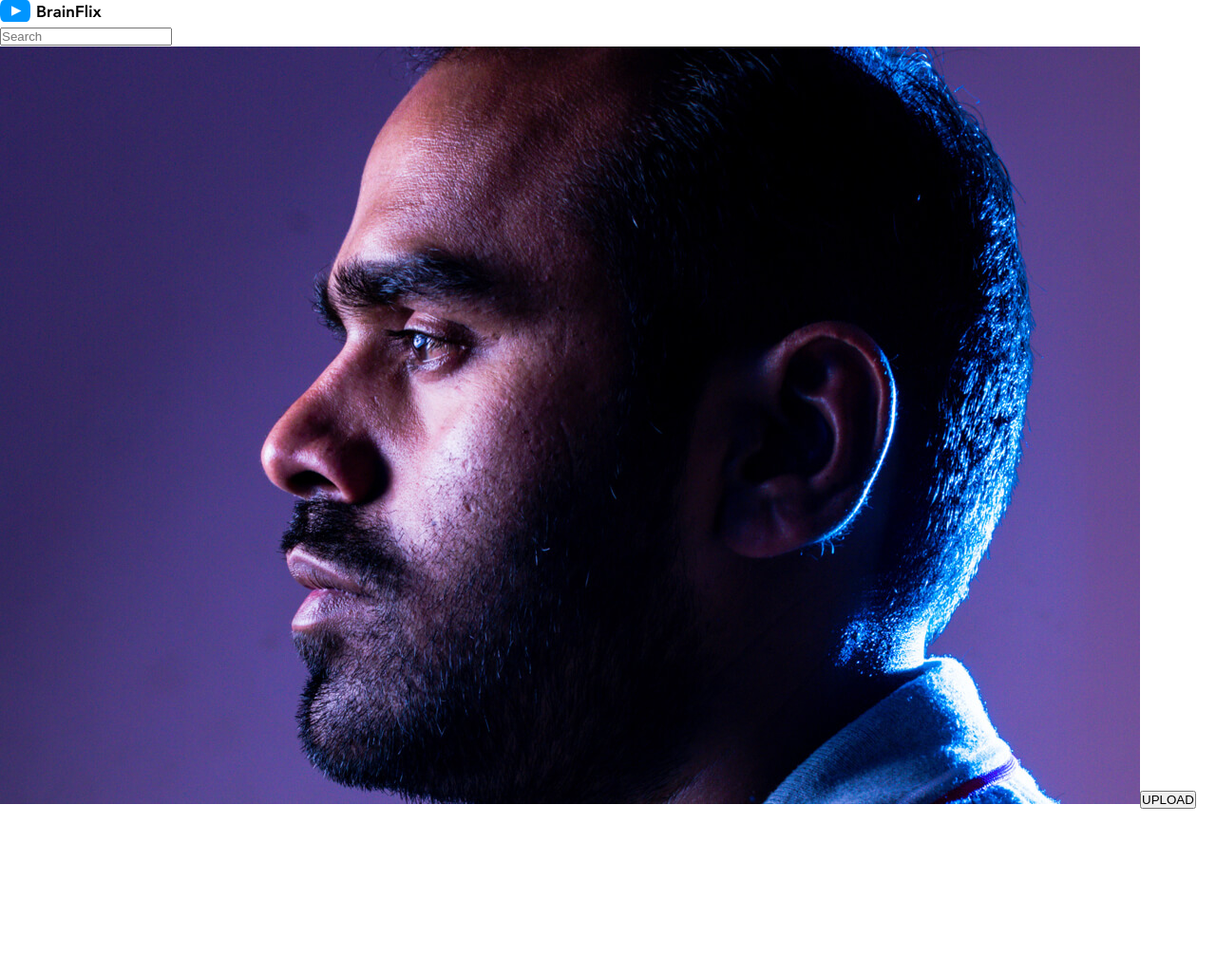
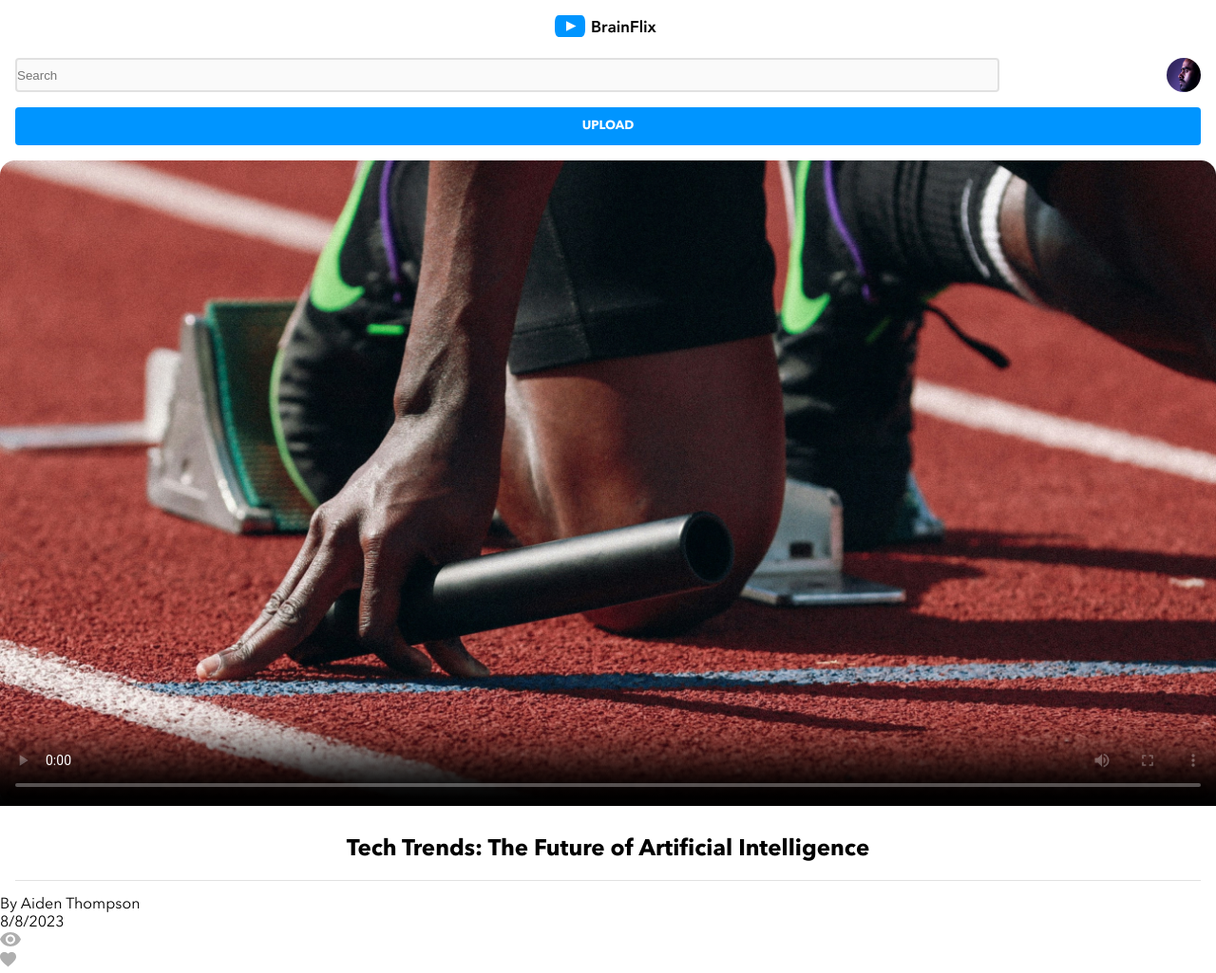
Before and after one commit to glorialau123/gloria-lau-brainflix, a React (Create React App) app: page / in a window 1280 px wide. Shown: the whole page at 95% size. Before the commit the page ends 853 px from the top, so only its background shows below. Built offline with nearby package versions, Linux system fonts and the light colour scheme.

Commit message:
build header, video and description heading

```diff
--- a/src/App.jsx
+++ b/src/App.jsx
@@ -2,24 +2,18 @@ import "./App.scss";
 import videoDetails from "./data/video-details.json";
 
 import Header from "./components/Header/Header";
+import Video from "./components/Video/Video";
+import Description from "./components/Description/Description";
 
 function App() {
   console.log(videoDetails);
   return (
     <div className="App">
-      <header className="header">
-        <Header />
-        {/* <div className="header__title">
-          <div className="header__logo">
-            <img src={logo} alt="BrainFlix logo" className="header__logo-icon" />
-          </div>
-          <div className="header__searching">
-            <input type="text" className="header__search" placeholder="Search" />
-            <img src={avatar} alt="" className="header__avatar" />
-            <button className="header__button">UPLOAD</button>
-          </div>
-        </div> */}
-      </header>
+      <Header />
+      <Video />
+      <div className="collection">
+        <Description />
+      </div>
     </div>
   );
 }
--- a/src/App.scss
+++ b/src/App.scss
@@ -1,5 +1,6 @@
 //import other scss files?
-@use "./styles/partials/_typography.scss";
+@use "./styles/partials/_typography.scss" as *;
+@use "./styles/partials/_variables.scss" as *;
 
 * {
   box-sizing: border-box;
@@ -7,6 +8,10 @@
   margin: 0;
 }
 
+body {
+  font-family: "AvenirNext LT Pro", Verdana, Geneva, Tahoma, sans-serif;
+}
+
 .App {
-  font-family: "AvenirNext LT Pro";
+  background-color: $background-color;
 }
--- /dev/null
+++ b/src/components/Description/Description.jsx
@@ -0,0 +1,31 @@
+import "./Description.scss";
+import eyeIcon from "../../assets/icons/views.svg";
+import likeIcon from "../../assets/icons/likes.svg";
+
+function Description() {
+  return (
+    <section className="description">
+      <h1 className="description__heading">
+        Tech Trends: The Future of Artificial Intelligence
+      </h1>
+      <div className="description__details">
+        <div className="description__authoring">
+          <p className="description__author">By Aiden Thompson</p>
+          <p className="description__date">8/8/2023</p>
+        </div>
+        <div className="description__interact">
+          <div classNamse="description__visibility">
+            <img src={eyeIcon} alt="eye-icon" className="description__visibility-icon" />
+            <p className="description__visibility-number"></p>
+          </div>
+          <div className="description__like">
+            <img src={likeIcon} alt="like-icon" className="description__like-icon" />
+            <p className="description__like-number"></p>
+          </div>
+        </div>
+      </div>
+    </section>
+  );
+}
+
+export default Description;
--- /dev/null
+++ b/src/components/Description/Description.scss
@@ -0,0 +1,12 @@
+@use "../../styles/partials/variables" as *;
+@use "../../styles/partials/mixins" as *;
+
+.description {
+  &__heading {
+    @include mobile-page-header-text;
+    margin: 1.5rem 1rem 1rem;
+    padding-bottom: 1rem;
+    border-bottom: 1px solid $secondary-divider-color;
+    text-align: center;
+  }
+}
--- a/src/components/Header/Header.jsx
+++ b/src/components/Header/Header.jsx
@@ -4,16 +4,18 @@ import avatar from "../../assets/images/Mohan-muruge.jpg";
 
 function Header() {
   return (
-    <div className="header__title">
+    <header className="header">
       <div className="header__logo">
         <img src={logo} alt="BrainFlix logo" className="header__logo-icon" />
       </div>
-      <div className="header__searching">
-        <input type="text" className="header__search" placeholder="Search" />
-        <img src={avatar} alt="" className="header__avatar" />
+      <div className="header__upload">
+        <div className="header__searching">
+          <input type="text" className="header__search" placeholder="Search" />
+          <img src={avatar} alt="" className="header__avatar" />
+        </div>
         <button className="header__button">UPLOAD</button>
       </div>
-    </div>
+    </header>
   );
 }
 
--- a/src/components/Header/Header.scss
+++ b/src/components/Header/Header.scss
@@ -0,0 +1,51 @@
+@use "../../styles/partials/variables" as *;
+@use "../../styles/partials/mixins" as *;
+
+.header {
+  display: flex;
+  flex-direction: column;
+  align-items: center;
+  padding: 1rem;
+
+  &__logo-icon {
+    max-width: 7.5rem;
+  }
+
+  &__avatar {
+    border-radius: 50%;
+    max-width: 2.25rem;
+    height: 2.25rem;
+    object-fit: cover;
+    object-position: left;
+  }
+
+  &__upload {
+    display: flex;
+    flex-direction: column;
+    width: 100%;
+  }
+
+  &__searching {
+    padding: 1rem 0;
+    display: flex;
+    justify-content: space-between;
+    width: 100%;
+  }
+  &__search {
+    width: 83%;
+    border-radius: 4px;
+    border: 2px solid $secondary-divider-color;
+    background-color: $secondary-form-color;
+  }
+
+  &__button {
+    width: 100%;
+    height: 2.5rem;
+    border-radius: 4px;
+    background-color: $primary-cta-color;
+    color: $background-color;
+    font-family: "AvenirNext LT Pro", Verdana, Geneva, Tahoma, sans-serif;
+    border: none;
+    @include mobile-label-button-text;
+  }
+}
--- /dev/null
+++ b/src/components/Video/Video.jsx
@@ -0,0 +1,8 @@
+import "./Video.scss";
+import videoImage from "../../assets/images/Upload-video-preview.jpg";
+
+function Video() {
+  return <video className="video" controls poster={videoImage}></video>;
+}
+
+export default Video;
--- /dev/null
+++ b/src/components/Video/Video.scss
@@ -0,0 +1,4 @@
+.video {
+  width: 100%;
+  border-radius: 0;
+}
--- /dev/null
+++ b/src/styles/partials/_mixins.scss
@@ -0,0 +1,82 @@
+@use "../partials/variables" as *;
+
+@mixin tablet {
+  @media (min-width: $tablet-breakpoint) {
+    @content;
+  }
+}
+
+@mixin desktop {
+  @media (min-width: $desktop-breakpoint) {
+    @content;
+  }
+}
+
+// mixins for flex display
+@mixin column-flex {
+  display: flex;
+  flex-direction: column;
+}
+
+// mixins for font size, font weight and line height
+//mobile text
+@mixin mobile-page-header-text {
+  font-size: 1.5rem;
+  line-height: 2rem;
+  font-weight: 700;
+}
+
+@mixin mobile-section-header-text {
+  font-size: 0.75rem;
+  line-height: 1.25rem;
+  font-weight: 700;
+}
+
+@mixin mobile-subheader-text {
+  font-size: 0.813rem;
+  line-height: 1.125rem;
+  font-weight: 700;
+}
+
+@mixin mobile-body-text {
+  font-size: 0.813rem;
+  line-height: 1.125rem;
+  font-weight: 400;
+}
+
+@mixin mobile-label-button-text {
+  font-size: 0.813rem;
+  line-height: 1.25rem;
+  font-weight: 700;
+}
+
+//tablet, desktop text
+@mixin tablet-desktop-page-text {
+  font-size: 2.063rem;
+  line-height: 2.75rem;
+  font-weight: 700;
+}
+
+@mixin tablet-desktop-section-text {
+  font-size: 0.75rem;
+  line-height: 1.25rem;
+  font-weight: 700;
+}
+
+@mixin tablet-desktop-subheader-text {
+  font-size: 0.875rem;
+  line-height: 1.375rem;
+  font-weight: 700;
+}
+
+@mixin tablet-desktop-body-text {
+  font-size: 0.875rem;
+  line-height: 1.375rem;
+  font-weight: 400;
+}
+
+@mixin tablet-desktop-button-label-text {
+  font-size: 0.875rem;
+  line-height: 1.25rem;
+  font-weight: 700;
+}
--- a/src/styles/partials/_variables.scss
+++ b/src/styles/partials/_variables.scss
@@ -8,3 +8,6 @@ $secondary-video-color: #000000; //brainflix-darkblack
 $secondary-hover-color: #0065ad; //brainflix-darkblue
 $secondary-divider-color: #e1e1e1; //mercury; also for form field outline
 $secondary-form-color: #fafafa; //alabaster; for form field background
+
+$tablet-breakpoint: 768px;
+$desktop-breakpoint: 1280px;
```
